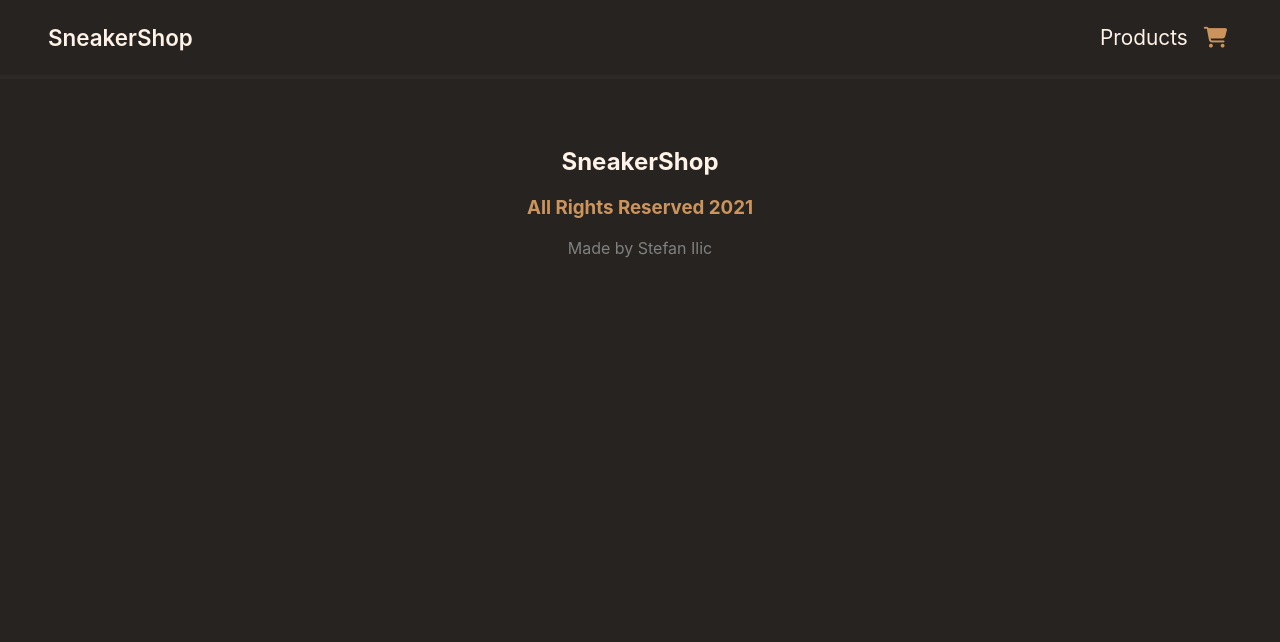
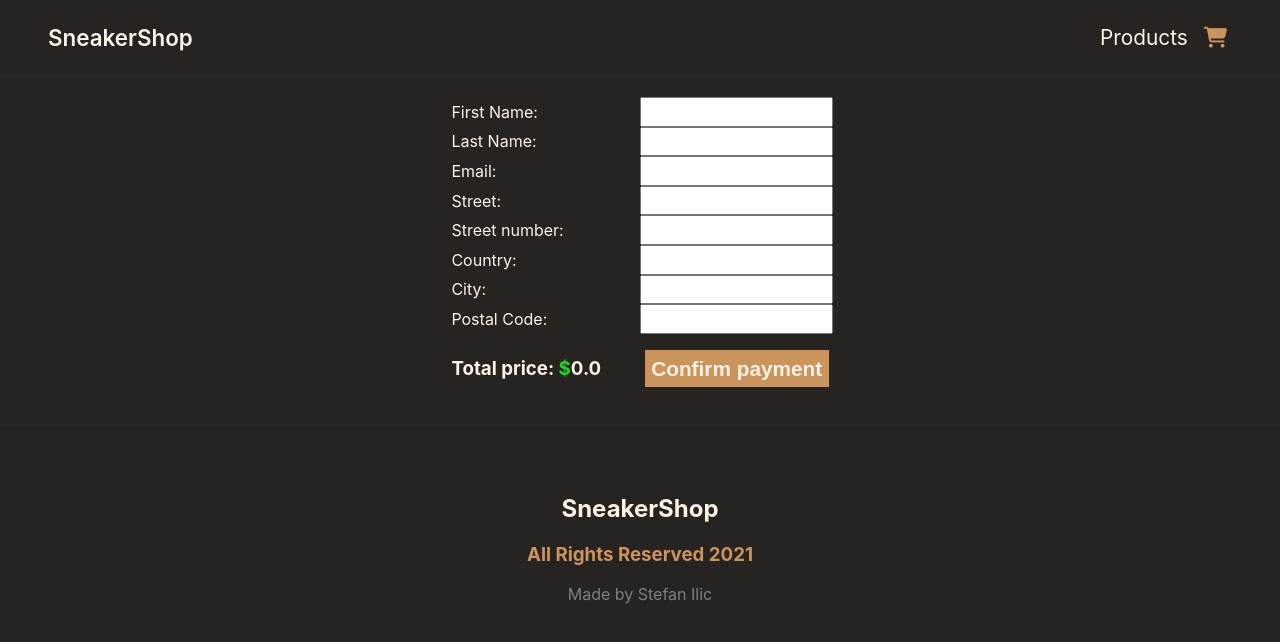
Before and after one commit to stefan504/sneakers, a React (Create React App) app: page /payment in a window 1280 px wide. Shown: the top 642 px of the page. Built offline with nearby package versions, Linux system fonts and the light colour scheme.

Commit message:
Adding checkout function

```diff
--- a/src/App.css
+++ b/src/App.css
@@ -216,6 +216,41 @@ body {
 	padding: 1rem 4rem;
 }
 .checkout {
+	text-decoration: none;
+	padding: 0.4rem;
+	border: none;
+	background-color: var(--dark-brown);
+	color: var(--white);
+	font-weight: 600;
+	cursor: pointer;
+	font-size: 1.3rem;
+	height: fit-content;
+}
+.remove {
+	cursor: pointer;
+}
+
+/* Checkout */
+.checkout-all {
+	display: grid;
+	grid-template-columns: 2fr 1fr;
+}
+.cart-content {
+	display: flex;
+	align-items: center;
+	justify-content: space-between;
+	border: 2px dotted rgba(110, 99, 99, 0.3);
+}
+.checkout-content {
+	border: 1px solid rgba(128, 128, 128, 0.4);
+	width: 50%;
+	height: fit-content;
+	width: 100%;
+	color: var(--white);
+}
+
+.checkout-btn {
+	text-decoration: none;
 	padding: 0.4rem;
 	border: none;
 	background-color: var(--dark-brown);
@@ -224,10 +259,72 @@ body {
 	cursor: pointer;
 	font-size: 1.3rem;
 }
-.remove {
-	cursor: pointer;
+
+.your-cart {
+	margin-bottom: 3rem;
+}
+.link-checkout {
+	margin-bottom: 2rem;
+}
+.cart-img {
+	width: auto;
+}
+.cart-img img {
+	object-fit: cover;
+	width: 70px;
+	height: 70px;
 }
 
+.shipping {
+	color: white;
+	padding-left: 1rem;
+}
+.shipping ul {
+	list-style: none;
+	padding: 0;
+}
+
+/* PAYMENT */
+.form-container {
+	display: grid;
+	grid-template-columns: repeat(2, 1fr);
+	padding: 20px;
+	color: var(--white);
+	/* text-align: center; */
+}
+.confirm {
+	display: flex;
+	justify-content: center;
+	align-items: center;
+}
+.payment-container {
+	display: flex;
+	justify-content: center;
+}
+.form-container > * {
+	padding: 0.3rem;
+}
+.total {
+	color: var(--white);
+}
+.order {
+	display: flex;
+	justify-content: center;
+}
+.order h2 {
+	width: 80%;
+	text-align: center;
+	color: var(--white);
+}
+.order h2 p {
+	font-size: 0.9rem;
+
+	text-align: center;
+	color: var(--white);
+}
+/* PAYMENT */
+
+/* Checkout */
 /* CART */
 
 /* MODAL */
@@ -322,3 +419,17 @@ body {
 		left: 0;
 	}
 }
+@media (max-width: 318px) {
+	.form-container {
+		display: grid;
+		grid-template-columns: repeat(1, 1fr);
+		padding: 20px;
+		color: var(--white);
+		/* text-align: center; */
+	}
+}
+@media (max-width: 357px) {
+	.nav-container {
+		padding: 1.5rem 0.5rem;
+	}
+}
--- a/src/App.js
+++ b/src/App.js
@@ -6,6 +6,8 @@ import Products from './components/Products';
 import Landing from './components/Landing';
 import Footer from './components/Footer';
 import Filter from './components/Filter';
+import Checkout from './components/Checkout';
+import Payment from './components/Payment';
 
 import { BrowserRouter, Switch, Route } from 'react-router-dom';
 import data from './data.json';
@@ -47,6 +49,12 @@ function App() {
 						setProduct={setProduct}
 					/>
 				</Route>
+				<Route exact path="/checkout">
+					<Checkout />
+				</Route>
+				<Route exact path="/payment">
+					<Payment />
+				</Route>
 			</Switch>
 			<Footer />
 		</BrowserRouter>
--- a/src/components/Cart.js
+++ b/src/components/Cart.js
@@ -1,7 +1,7 @@
 import React from 'react';
 import { useSelector, useDispatch } from 'react-redux';
 import { cartAction } from '../redux/productSlice';
-
+import { Link } from 'react-router-dom';
 const Cart = () => {
 	const cartState = useSelector((state) => state.cart);
 	const dispatch = useDispatch();
@@ -49,7 +49,9 @@ const Cart = () => {
 					{total()}
 				</h2>
 				{cartState.cartItems.length > 0 ? (
-					<button className="checkout">To Checkout</button>
+					<Link to="/checkout" className="checkout">
+						To Checkout
+					</Link>
 				) : (
 					''
 				)}
--- /dev/null
+++ b/src/components/Checkout.js
@@ -0,0 +1,95 @@
+import React from 'react';
+import { Link } from 'react-router-dom';
+import { useSelector, useDispatch } from 'react-redux';
+import { useState } from 'react';
+import { paymentAction } from '../redux/productSlice';
+
+const Checkout = () => {
+	const cartState = useSelector((state) => state.cart);
+	const [checked, setChecked] = useState(null);
+	const handleChange = (e) => {
+		setChecked(e.target.checked);
+	};
+	const dispatch = useDispatch();
+
+	return (
+		<div className="checkout-all">
+			{' '}
+			<div className="checkout-content">
+				<div className="your-cart">
+					<h2>Your cart:</h2>
+					<div className="in-cart">
+						{cartState.cartItems.map((item) => {
+							return (
+								<div className="cart-content">
+									<div className="cart-img">
+										<img src={item.image} alt="" />
+									</div>
+									<div className="cart-title">
+										<h2>{item.title}</h2>
+										<p>{item.count}x</p>
+									</div>
+									<div className="cart-price">
+										<h4>
+											<span className="dollar">$</span>
+											{item.price}
+										</h4>
+									</div>
+								</div>
+							);
+						})}
+					</div>
+					<div className="total">
+						<h2>
+							Total: <span className="dollar">$</span>
+							{!checked
+								? cartState.cartItems
+										.reduce((a, c) => a + c.price * c.count, 0)
+										.toFixed(1)
+								: cartState.cartItems
+										.reduce((a, c) => a + c.price * c.count, 7)
+										.toFixed(1)}
+						</h2>
+					</div>
+				</div>
+				<div className="link-checkout">
+					{' '}
+					{cartState.cartItems.length > 0 ? (
+						<Link
+							onClick={() => {
+								dispatch(paymentAction.handleFalse());
+							}}
+							className="checkout-btn"
+							to="/payment"
+						>
+							To Payment
+						</Link>
+					) : (
+						''
+					)}
+				</div>
+			</div>
+			<div className="shipping">
+				<h5>Shipping:</h5>
+				<ul>
+					<li>
+						{' '}
+						<input
+							type="checkbox"
+							id="dhl"
+							name="dhl"
+							value={checked}
+							onChange={handleChange}
+						/>{' '}
+						DHL Express Worldwide - Zone 4{' '}
+						<div className="shipping-price">
+							<span className="dollar">$</span>7
+						</div>
+					</li>
+				</ul>
+			</div>
+		</div>
+	);
+};
+
+export default Checkout;
--- a/src/components/Navbar.js
+++ b/src/components/Navbar.js
@@ -14,12 +14,12 @@ const Navbar = () => {
 
 				{cartState.cartItems && cartState.cartItems.length > 0 ? (
 					<Link to="/cart">
-						<i class="fas fa-shopping-cart"></i>
+						<i className="fas fa-shopping-cart"></i>
 						<span className="font">({cartState.cartItems.length})</span>
 					</Link>
 				) : (
 					<Link to="/cart">
-						<i class="fas fa-shopping-cart"></i>
+						<i className="fas fa-shopping-cart"></i>
 					</Link>
 				)}
 			</div>
--- /dev/null
+++ b/src/components/Payment.js
@@ -0,0 +1,77 @@
+import React from 'react';
+import { useSelector, useDispatch } from 'react-redux';
+import { paymentAction } from '../redux/productSlice';
+import { cartAction } from '../redux/productSlice';
+
+const Payment = () => {
+	const cartState = useSelector((state) => state.cart);
+
+	const dispatch = useDispatch();
+	const paymentState = useSelector((state) => state.payment);
+
+	const handleSubmit = (e) => {
+		e.preventDefault();
+		dispatch(paymentAction.handleTrue());
+		dispatch(cartAction.emptyCart());
+	};
+	console.log(paymentState);
+
+	if (paymentState === false) {
+		return (
+			<div className="payment-container">
+				<form className="form-container" onSubmit={handleSubmit}>
+					<label htmlFor="">First Name: </label>
+					<input type="text" />
+					<label htmlFor="">Last Name: </label>
+					<input type="text" />
+					<label htmlFor="">Email: </label>
+					<input type="email" />
+					<label htmlFor="">Street: </label>
+					<input type="text" />
+					<label htmlFor="">Street number: </label>
+					<input type="numbers" />
+					<label htmlFor="">Country: </label>
+					<input type="text" />
+					<label htmlFor="">City: </label>
+					<input type="text" />
+					<label htmlFor="">Postal Code: </label>
+					<input type="numbers" />
+					<div className="total">
+						<h3>
+							{' '}
+							Total price: <span className="dollar">$</span>
+							{cartState.cartItems
+								.reduce((a, c) => a + c.price * c.count, 0)
+								.toFixed(1)}
+							{/* {!checked
+					? cartState.cartItems
+							.reduce((a, c) => a + c.price * c.count, 0)
+							.toFixed(1)
+					: cartState.cartItems
+							.reduce((a, c) => a + c.price * c.count, 7)
+							.toFixed(1)} */}
+						</h3>
+					</div>
+
+					<div className="confirm">
+						<button type="submit" className="confirm-payment checkout">
+							Confirm payment
+						</button>
+					</div>
+				</form>
+			</div>
+		);
+	} else {
+		return (
+			<div className="order">
+				<h2>
+					Thank you for your order. Your order has been received and is now
+					being processed.
+					<p>( don't worry, this is a just demo :) )</p>
+				</h2>
+			</div>
+		);
+	}
+};
+
+export default Payment;
--- a/src/redux/productSlice.js
+++ b/src/redux/productSlice.js
@@ -52,10 +52,34 @@ const cartSlice = createSlice({
 				(item) => item.id !== action.payload.id
 			);
 		},
+		emptyCart: (state) => {
+			state.cartItems = [];
+		},
+	},
+});
+
+const paymentSlice = createSlice({
+	name: 'payment',
+	initialState: false,
+	reducers: {
+		handleTrue: (state) => {
+			return (state = true);
+		},
+		handleFalse: (state) => {
+			return (state = false);
+		},
 	},
 });
 
 const { actions: productAction, reducer: productReducer } = productSlice;
 const { actions: cartAction, reducer: cartReducer } = cartSlice;
+const { actions: paymentAction, reducer: paymentReducer } = paymentSlice;
 
-export { productAction, productReducer, cartReducer, cartAction };
+export {
+	productAction,
+	productReducer,
+	cartReducer,
+	cartAction,
+	paymentAction,
+	paymentReducer,
+};
--- a/src/redux/store.js
+++ b/src/redux/store.js
@@ -1,11 +1,12 @@
 import { configureStore } from '@reduxjs/toolkit';
-import { productReducer } from './productSlice';
+import { paymentReducer, productReducer } from './productSlice';
 import { cartReducer } from './productSlice';
 
 const store = configureStore({
 	reducer: {
 		products: productReducer,
 		cart: cartReducer,
+		payment: paymentReducer,
 	},
 });
 
```
